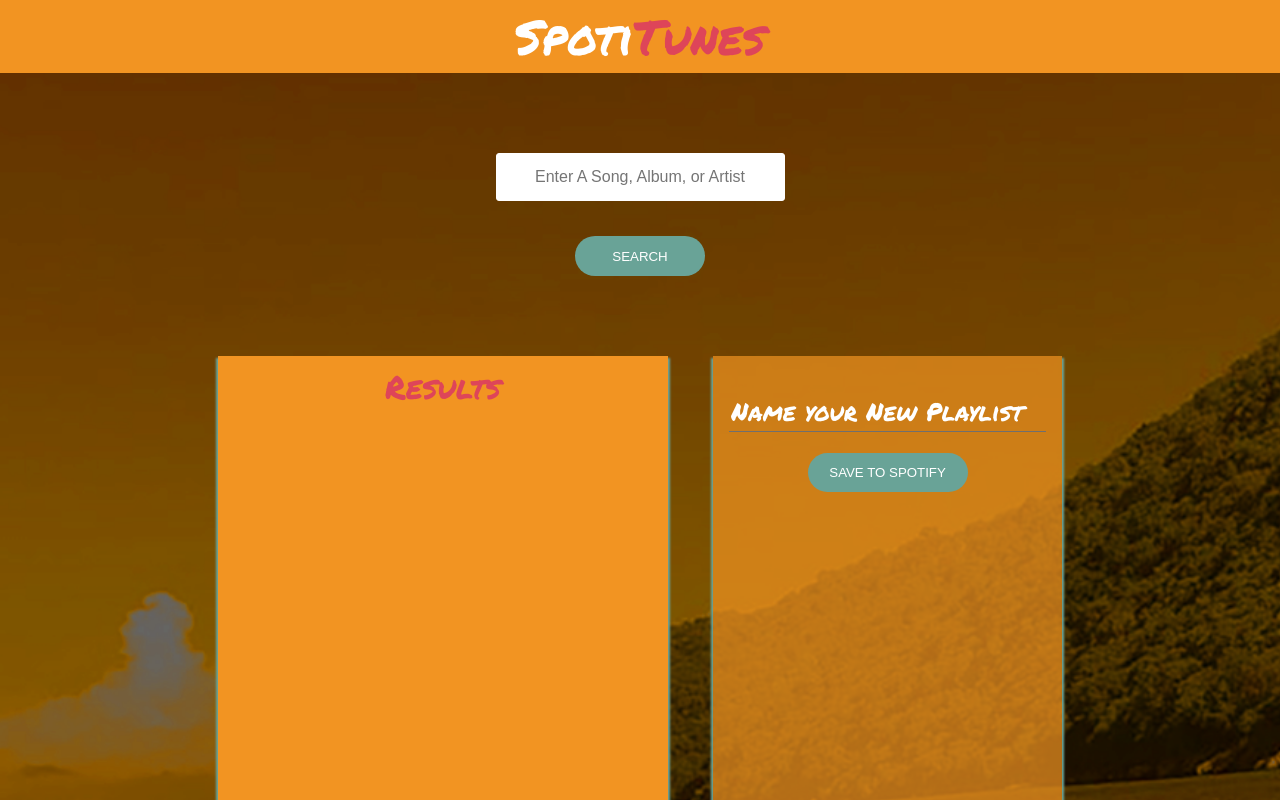
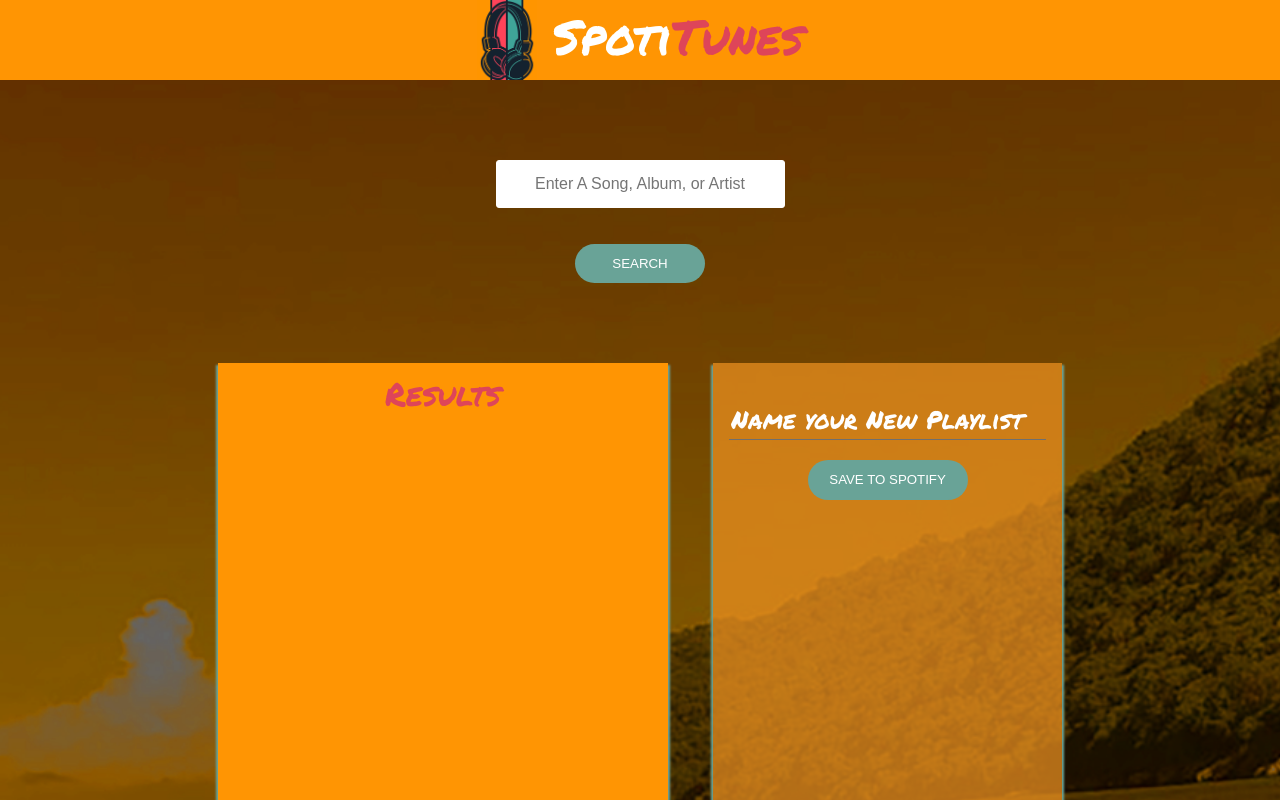
Before and after one commit to tatianalab/spotitunes, a React app: page / in a window 1280 px wide. Shown: the top 800 px of the page. Built offline with nearby package versions, Linux system fonts and the light colour scheme.

Commit message:
added header component + css

```diff
--- a/src/components/App/App.css
+++ b/src/components/App/App.css
@@ -10,16 +10,13 @@ html {
 
 h1 {
   padding: .77rem 0;
-  background-color: #f29422;
+  background-color: #FF9503;
   text-align: center;
   font-family: 'Permanent Marker', cursive;
   font-size: 3rem;
   color: #fff;
 }
 
-h1 .highlight {
-  color: #de4559;
-}
 
 h2 {
   font-family: 'Permanent Marker', cursive;
--- a/src/components/App/App.js
+++ b/src/components/App/App.js
@@ -4,7 +4,7 @@ import './App.css';
 import SearchBar from '../SearchBar/SearchBar'
 import SearchResults from '../SearchResults/SearchResults'
 import Playlist from '../Playlist/Playlist'
-import tracksdata from './data.js'
+import Header from '../Header/Header'
 import Spotify from '../../util/Spotify'
 
 class App extends React.Component {
@@ -64,7 +64,7 @@ class App extends React.Component {
   render(){
     return (
       <div>
-        <h1>Spoti<span className="highlight">Tunes</span></h1>
+        <Header />
         <div className="App">
           <SearchBar onSearch={this.search} />
         <div className="App-playlist">
--- /dev/null
+++ b/src/components/Header/Header.css
@@ -0,0 +1,26 @@
+.header {
+  background-color: #FF9503;
+  display:flex;
+  justify-content: center;
+}
+
+
+.header h1 {
+  padding: .77rem 0;
+  text-align: center;
+  font-family: 'Permanent Marker', cursive;
+  font-size: 3rem;
+  color: #fff;
+}
+
+.header h1 .highlight {
+  color: #de4559;
+}
+
+.header img{
+  /*padding: .77rem 0;*/
+  height:5rem;
+  max-width:100%;
+  display:block;
+  margin-right:1rem;
+}
--- /dev/null
+++ b/src/components/Header/Header.js
@@ -0,0 +1,18 @@
+import React from 'react'
+import './Header.css';
+import logo from './logo.png';
+
+
+class Header extends React.Component {
+  render(){
+    return (
+      <div className="header">
+      <img src={logo} alt="logo" />
+      <h1>Spoti<span className="highlight">Tunes</span></h1>
+
+       </div>
+      )
+  }
+}
+
+export default Header
--- a/src/components/Playlist/Playlist.css
+++ b/src/components/Playlist/Playlist.css
@@ -34,10 +34,16 @@
   transition: background-color .25s;
   color: #fff;
   font-weight: 500;
+  outline:none;
 }
 
 .Playlist-save:hover {
   background-color: #de4559;
+}
+
+.Playlist-save:focus{
+  box-shadow: 0 0 0 2px rgba(222, 69, 89, 0.5);
+  transform: scale(1.08);
 }
 
 ::-webkit-scrollbar {
--- a/src/components/SearchBar/SearchBar.css
+++ b/src/components/SearchBar/SearchBar.css
@@ -12,7 +12,7 @@
   border: 1px solid #fff;
   border-radius: 3px;
   margin-bottom: 2.22rem;
-  color: #f29422;
+  color: #FF9503;
   text-align: center;
   font-size: 1rem;
 }
@@ -29,12 +29,18 @@
   background-color: #69a397;
   text-align: center;
   font-size: .833rem;
-  transition: background-color .25s;
+  transition: .25s;
   border: 0px;
   color: #fff;
   font-weight: 400;
+  outline:none;
 }
 
 .SearchButton:hover {
   background-color: #de4559;
 }
+
+.SearchButton:focus{
+  box-shadow: 0 0 0 2px rgba(222, 69, 89, 0.5);
+  transform: scale(1.08);
+}
--- a/src/components/SearchResults/SearchResults.css
+++ b/src/components/SearchResults/SearchResults.css
@@ -3,7 +3,7 @@
   height: 780px;
   overflow-y: scroll;
   padding: .88rem;
-  background-color: #f29422;
+  background-color: #FF9503;
   box-shadow: 0 4px 2px 2px #69a397;
 }
 .SearchResults h2{
```
Also changed, not shown: src/components/Header/logo.png (added), 1 other file.
